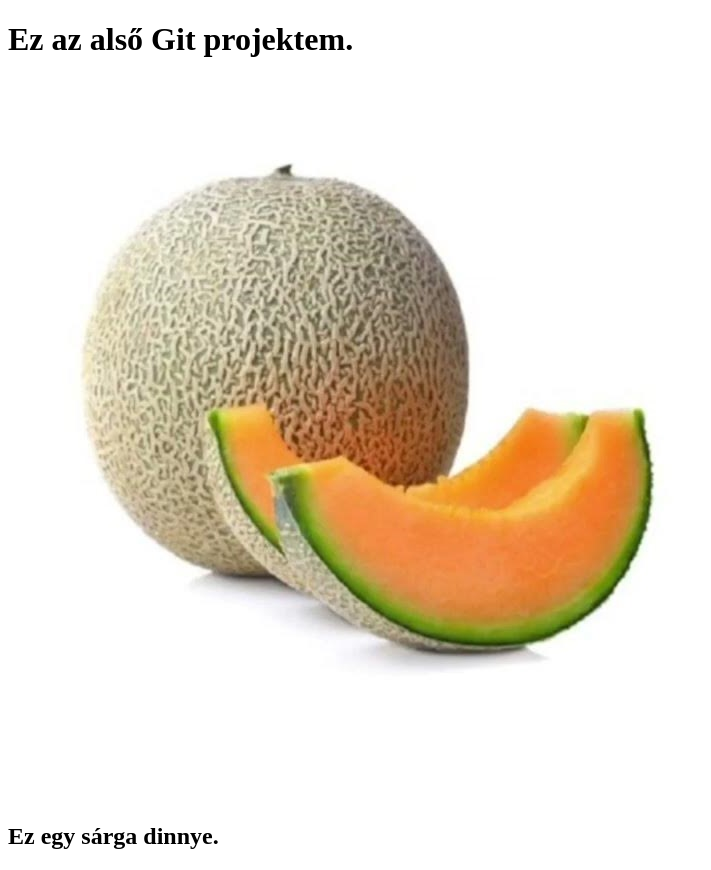
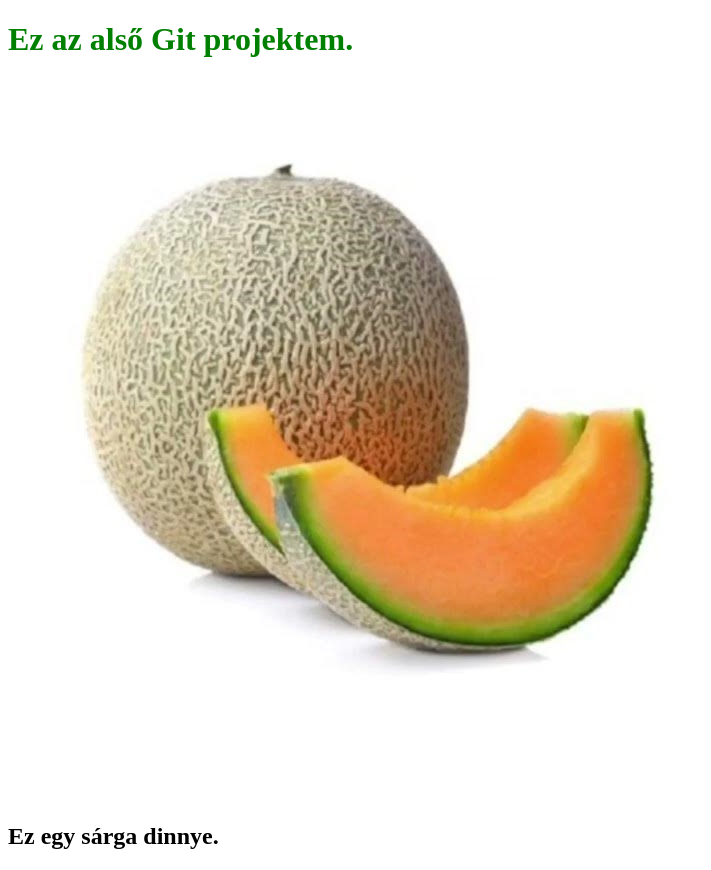
Before and after one commit to NagyBarnabass/elso-git, a plain HTML site: page index.html in a window 1280 px wide. Shown: the whole page, without its empty margins (0-711 px from the left). Drawn offline with Linux system fonts and the light colour scheme.

Commit message:
Címsor zöld színű lett.

```diff
--- a/index.html
+++ b/index.html
@@ -6,7 +6,7 @@
     <title>Document</title>
 </head>
 <body>
-    <h1>Ez az alső Git projektem.</h1>
+    <h1 style="color: green;">Ez az alső Git projektem.</h1>
     <img src="/elso-git/canteloupe.jpg" alt="">
     <h2>Ez egy sárga dinnye.</h2>
 </body>
```
